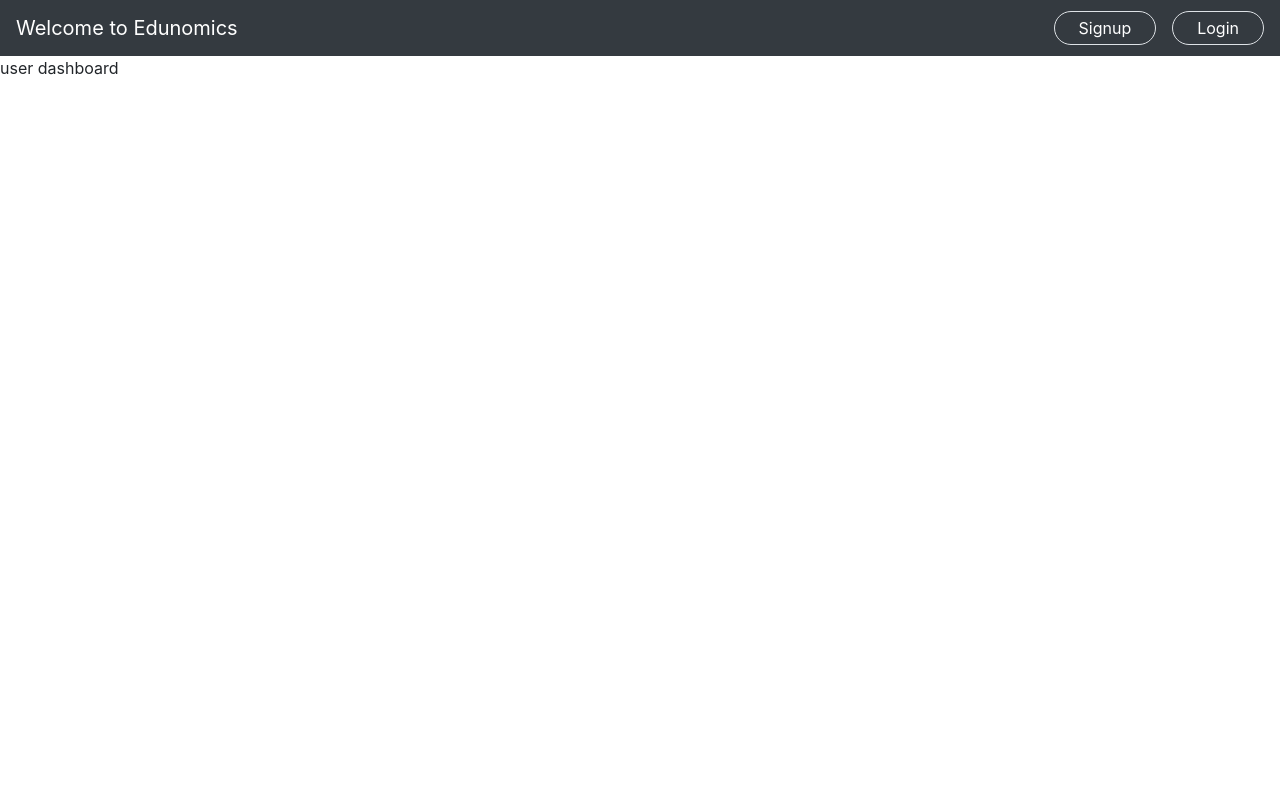
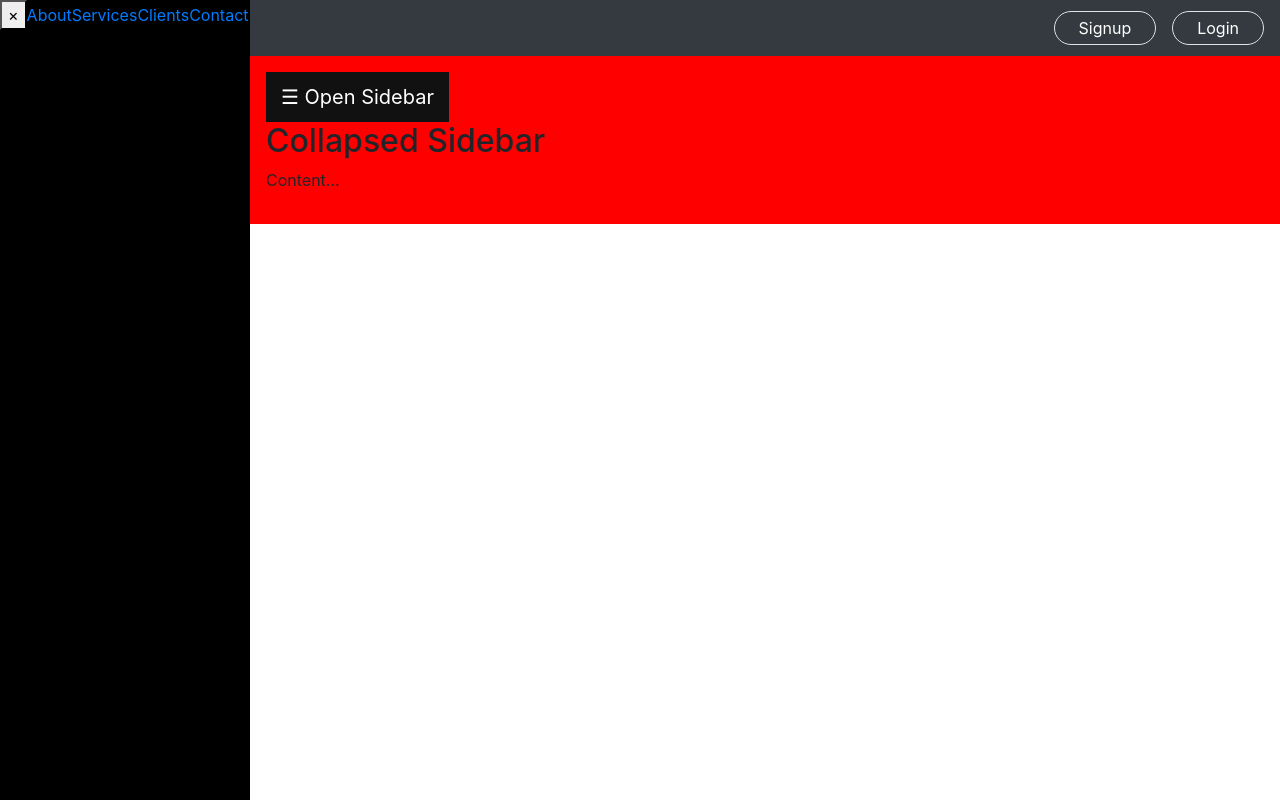
Before and after one commit to anuraggharat/Physics.Edunomics, a React (Create React App) app: page /user/dashboard in a window 1280 px wide. Built offline with nearby package versions, Linux system fonts and the light colour scheme.

Commit message:
sidebar done

```diff
--- a/src/App.css
+++ b/src/App.css
@@ -40,3 +40,77 @@ a,a:hover{
 .h-min-100{
     min-height: 100vh !important;
 }
+
+/* Styling for dashboard */
+
+#sidebar{
+    width: 0;
+    background-color: magenta;
+    min-height: 100vh;
+    display: none;
+}
+.content{
+    margin-left:0px ;
+}
+
+/* .sidebar {
+    height: 100%;
+    width: 0;
+    position: fixed;
+    z-index: 1;
+    top: 0;
+    left: 0;
+    background-color: #111;
+    overflow-x: hidden;
+    transition: 0.5s;
+    padding-top: 60px;
+  } */
+
+  .sidebar a {
+    padding: 8px 8px 8px 32px;
+    text-decoration: none;
+    font-size: 25px;
+    color: #818181;
+    display: block;
+    transition: 0.3s;
+  }
+
+  .sidebar a:hover {
+    color: #f1f1f1;
+  }
+
+  .sidebar .closebtn {
+    position: absolute;
+    top: 0;
+    right: 25px;
+    font-size: 36px;
+    margin-left: 50px;
+  }
+
+  .openbtn {
+    font-size: 20px;
+    cursor: pointer;
+    background-color: #111;
+    color: white;
+    padding: 10px 15px;
+    border: none;
+  }
+
+  .openbtn:hover {
+    background-color: #444;
+  }
+
+  #main {
+    transition: margin-left .5s;
+    padding: 16px;
+    flex: 1;
+  }
+  .main-content{
+      display: flex;
+  }
+
+  /* On smaller screens, where height is less than 450px, change the style of the sidenav (less padding and a smaller font size) */
+  @media screen and (max-height: 450px) {
+    .sidebar {padding-top: 15px;}
+    .sidebar a {font-size: 18px;}
+  }
--- a/src/App.js
+++ b/src/App.js
@@ -2,7 +2,7 @@ import React from 'react';
 import './App.css';
 import {BrowserRouter as Router,Route,Switch} from 'react-router-dom'
 import Home from './Components/Home/Home'
-import Dashboard from './Components/Dashboard'
+import Dashboard from './Components/Dashboard/Main'
 import Signup from './Components/Auth/Signup';
 import Login from './Components/Auth/Login';
 //import {Provider} from 'react-redux'
--- /dev/null
+++ b/src/Components/Dashboard/Main.js
@@ -0,0 +1,67 @@
+import React, { useState } from 'react'
+import Sidebar from './Sidebar'
+import MainContent from './MainContent'
+import { Link } from 'react-router-dom'
+
+
+export default function Main() {
+
+
+    const [sidebarState,setSidebarState]  =useState(false)
+
+    const toggleSidebar=()=>{
+      setSidebarState(!sidebarState)
+    }
+
+
+    const styles={ height: "100%",
+        width: 0,
+        top: 0,
+        height:"100vh",
+        display:"none",
+        left: 0,
+        position:"fixed",
+        transition:"width .5s" ,
+        backgroundColor: "black",
+        overflowX: "hidden",
+        transition: "0.5s",
+        paddingTop: "60",}
+
+    const activeStyles={ height: "100%",
+        width: 250,
+        height:"100vh",
+        top: 0,
+        position:"fixed",
+        left: 0,
+        transition:"width .5s" ,
+        backgroundColor: "black",
+        overflowX: "hidden",
+        transition: "0.5s",
+        paddingTop: "60",}
+
+    const stylesMain={
+      backgroundColor:"red"
+    }
+    const activeStylesMain={
+      backgroundColor:"red",
+      marginLeft:250,
+    }
+    console.log(sidebarState)
+    return (
+        <div className="main-content">
+          <div id="mySidebar" style={sidebarState ? (styles):(activeStyles)}>
+        <button href="javascript:void(0)" class="closebtn" onClick={toggleSidebar} >&times;</button>
+        <a href="#">About</a>
+        <a href="#">Services</a>
+        <a href="#">Clients</a>
+        <a href="#">Contact</a>
+</div>
+
+<div id="main" style={sidebarState ? (stylesMain):(activeStylesMain)} >
+  <button class="openbtn" onClick={(sidebarState)=>setSidebarState(!sidebarState)}>&#9776; Open Sidebar</button>
+  <h2>Collapsed Sidebar</h2>
+  <p>Content...</p>
+</div>
+        </div>
+    )
+}
--- /dev/null
+++ b/src/Components/Dashboard/MainContent.js
@@ -0,0 +1,13 @@
+import React from 'react'
+
+export default function MainContent() {
+    return (
+        <div className="content">
+            <p className="lead mb-4">Lorem Ipsum is simply dummy text of the printing and typesetting industry. Lorem Ipsum has been the industry's standard dummy text ever since the 1500s, when an unknown printer took a galley of type and scrambled it to make a type specimen book. It has survived not only five centuries, but also the leap into electronic typesetting, remaining essentially unchanged. It was popularised in the 1960s with the release of Letraset sheets containing Lorem Ipsum passages, and more recently with desktop publishing software like Aldus PageMaker including versions of Lorem Ipsum.
+            Lorem Ipsum is simply dummy text of the printing and typesetting industry. Lorem Ipsum has been the industry's standard dummy text ever since the 1500s, when an unknown printer took a galley of type and scrambled it to make a type specimen book. It has survived not only five centuries, but also the leap into electronic typesetting, remaining essentially unchanged. It was popularised in the 1960s with the release of Letraset sheets containing Lorem Ipsum passages, and more recently with desktop publishing software like Aldus PageMaker including versions of Lorem Ipsum.
+            Lorem Ipsum is simply dummy text of the printing and typesetting industry. Lorem Ipsum has been the industry's standard dummy text ever since the 1500s, when an unknown printer took a galley of type and scrambled it to make a type specimen book. It has survived not only five centuries, but also the leap into electronic typesetting, remaining essentially unchanged. It was popularised in the 1960s with the release of Letraset sheets containing Lorem Ipsum passages, and more recently with desktop publishing software like Aldus PageMaker including versions of Lorem Ipsum.
+            Lorem Ipsum is simply dummy text of the printing and typesetting industry. Lorem Ipsum has been the industry's standard dummy text ever since the 1500s, when an unknown printer took a galley of type and scrambled it to make a type specimen book. It has survived not only five centuries, but also the leap into electronic typesetting, remaining essentially unchanged. It was popularised in the 1960s with the release of Letraset sheets containing Lorem Ipsum passages, and more recently with desktop publishing software like Aldus PageMaker including versions of Lorem Ipsum.
+            </p>
+        </div>
+    )
+}
--- a/src/Components/Dashboard/Sidebar.js
+++ b/src/Components/Dashboard/Sidebar.js
@@ -1,9 +1,16 @@
 import React from 'react'
+import { Link } from 'react-router-dom'
 
 export default function Sidebar() {
     return (
-        <div>
-
+        <div className="sidebar" id="sidebar">
+            <ul className="sidebarList">
+                <li><Link>HOME</Link></li>
+                <li><Link>SESSIONS</Link></li>
+                <li><Link>DOWNLOADS</Link></li>
+                <li><Link>SETTINGS</Link></li>
+                <li><Link>ABOUT</Link></li>
+            </ul>
         </div>
     )
 }
--- a/src/Components/Dashboard/index.js
+++ /dev/null
@@ -1,9 +0,0 @@
-import React from 'react'
-
-export default function index() {
-    return (
-        <div>
-            user dashboard
-        </div>
-    )
-}
```
